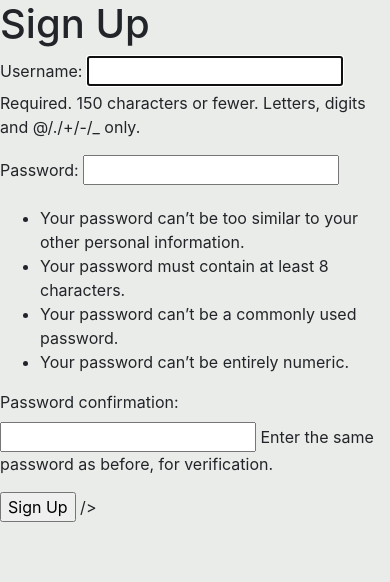
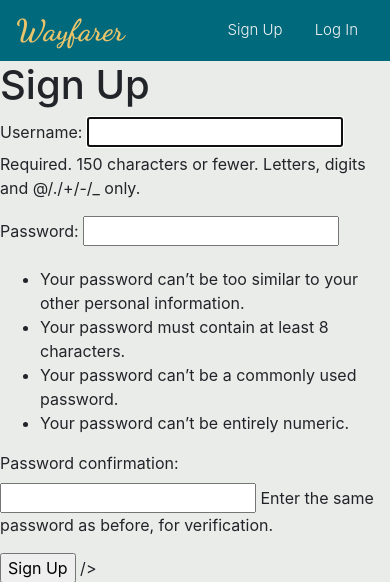
Before and after one commit to dazeyb/TravelSiteConcept, a Django app: page /accounts/signup/ in a window 390 px wide. Shown: the top 582 px of the page. Run offline with Django 3.2, Linux system fonts and the light colour scheme; some libraries are stand-ins or nearby versions.

Commit message:
Moved navbar to base.html, laid groundwork for responsive navbar with user auth.

```diff
--- a/main_app/templates/base.html
+++ b/main_app/templates/base.html
@@ -14,6 +14,35 @@
     <title>Wayfarer</title>
 </head>
 <body>
+
+        {% comment %} This code will ideally alter the navbar depending on if a user is ogged in or not {% endcomment %}
+
+    {% comment %} {% if user.is_authenticicated %}
+        <a href="{% url 'home' %}">Home</a>
+        <a href="{% url 'profile' %}">Profile</a>
+        <a href="{% url 'logout' %}">Logout</a>
+
+
+    {% else %}
+        <a href="{% url 'home' %}">Home</a>
+        <a href="{% url 'signup' %}">Sign Up</a>
+        <a href="{% url 'login' %}">Login</a>
+    {% endif %} {% endcomment %}
+
+    <div class="navbar">
+        <span class="logo">
+            Wayfarer
+        </span>
+        <ul class="nav justify-content-end">
+            <li class="nav-item">
+                <a class="nav-link" href="#">Sign Up</a>
+            </li>
+            <li class="nav-item">
+                <a class="nav-link" href="#">Log In</a>
+            </li>
+        </ul>
+    </div>
+
     {% block content %}
     {% endblock %}
 </body>
--- a/main_app/templates/home.html
+++ b/main_app/templates/home.html
@@ -4,7 +4,7 @@
 
 <body>
 
-    <div class="navbar">
+    {% comment %} <div class="navbar">
         <span class="logo">
             Wayfarer
         </span>
@@ -16,7 +16,7 @@
                 <a class="nav-link" href="#">Log In</a>
             </li>
         </ul>
-    </div>
+    </div> {% endcomment %}
 
     <div class="div_carousel">
         {% comment %} <img class="img_sydney-snow" src="https://ih0.redbubble.net/image.4518906.6536/flat,1000x1000,075,f.jpg" alt="sydney winter"> {% endcomment %}
--- a/main_app/views.py
+++ b/main_app/views.py
@@ -34,4 +34,5 @@ class Signup(View):
             return redirect("home")
         else:
             context = {"form": form}
+            print(form.errors, "Failed to sign-up user")
             return render(request, "signup.html", context)
```
Also changed, not shown: tasks.md (+5 -0 lines).
